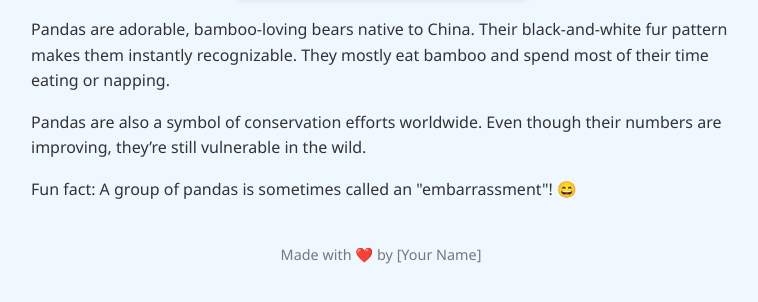
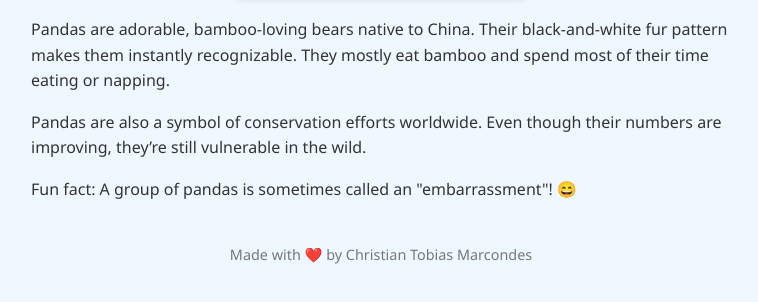
Before and after one commit to tobymarcochris/FreeMARCOpandas, a plain HTML site: page index.html in a window 1280 px wide. Shown: the part 350-652 px from the top of the page, without its empty margins (259-1017 px from the left). Drawn offline with Linux system fonts and the light colour scheme.

Commit message:
Update index.html

```diff
--- a/index.html
+++ b/index.html
@@ -55,7 +55,7 @@
     </p>
   </div>
   <footer>
-    Made with ❤️ by [Your Name]
+    Made with ❤️ by Christian Tobias Marcondes
   </footer>
 </body>
 </html>
```
